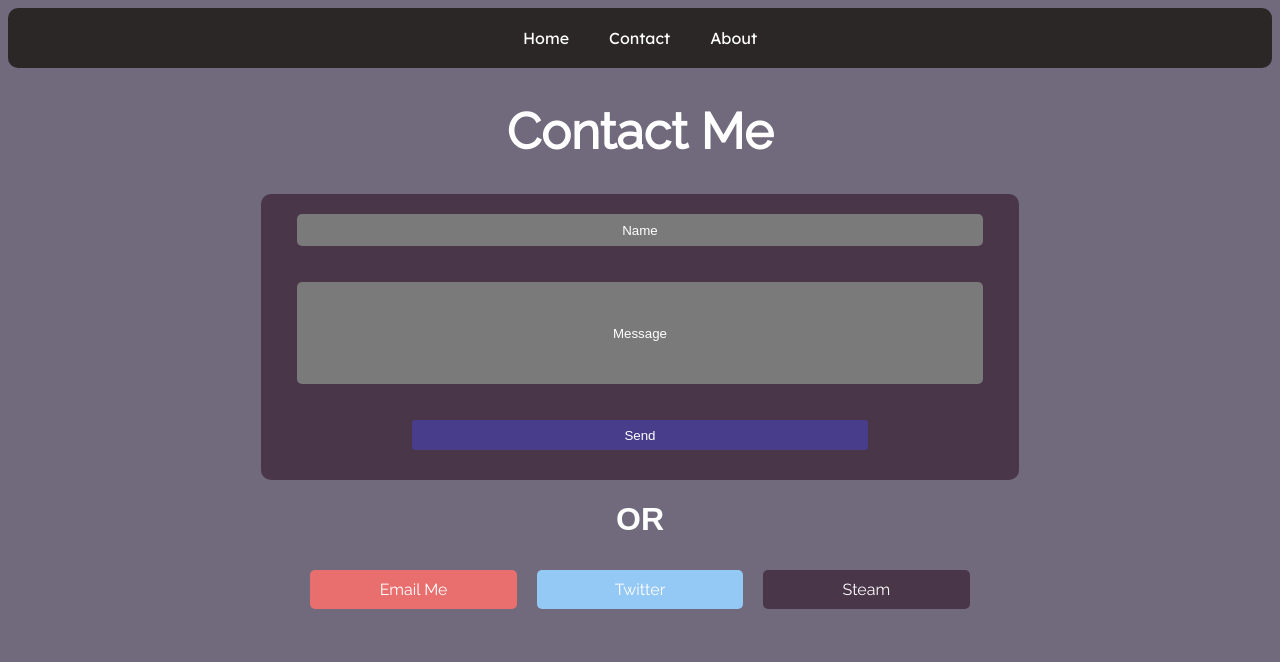
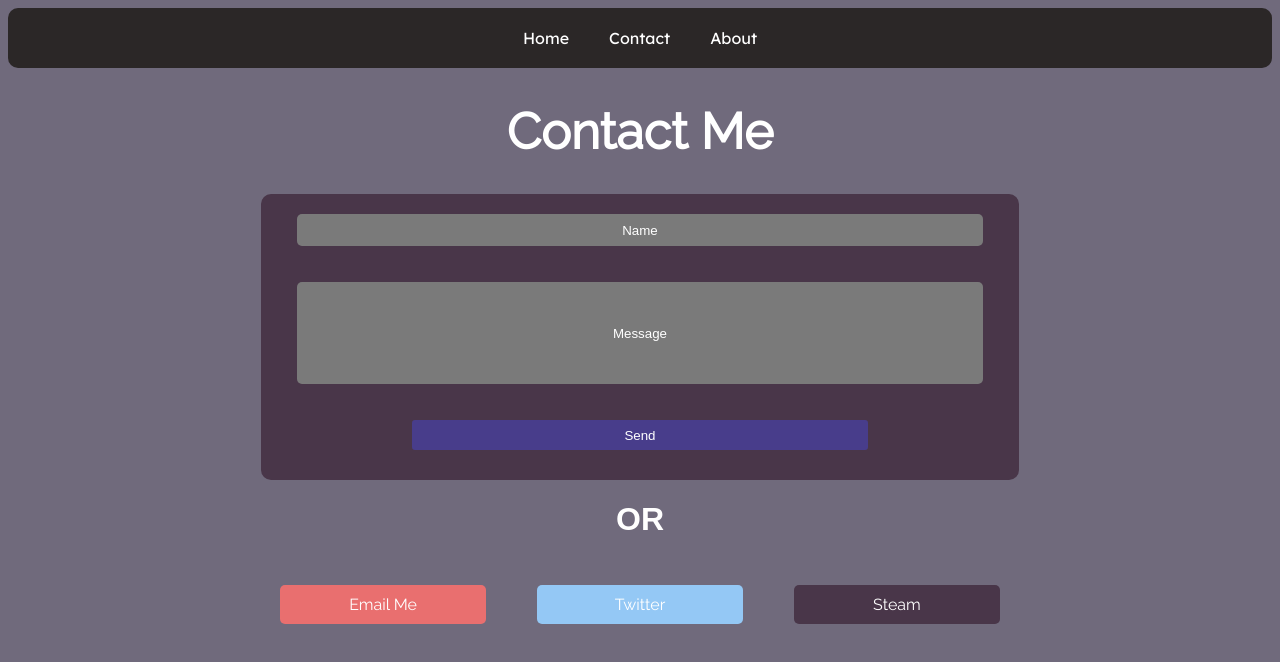
Before and after one commit to Akkuya/akkuya.github.io, a plain HTML site: page contact.html in a window 1280 px wide. Drawn offline with Linux system fonts and the light colour scheme.

Commit message:
quality of life changes.

```diff
--- a/css/contact.css
+++ b/css/contact.css
@@ -63,25 +63,27 @@ input::-webkit-input-placeholder {
     padding: 10px 40px;
     font-family: var(--font);
     border-radius: 5px;
-    margin: 10px 10px;
+    margin: 2% 2%;
     text-align: center;
     transition: all 1s ease-in-out;
 }
 
+.method:hover {
+    transform: scale(120%);
+}
+
 .mail {
     background-color: rgb(233, 111, 111);
-
 }
 
 .twitter {
     background-color: rgb(148, 200, 245);
 }
+
 .steam {
     background-color:rgb(73, 54, 73);
 }
-.method:hover {
-    transform: scale(120%);
-}
+
 
 .or {
     text-align: center;
```
